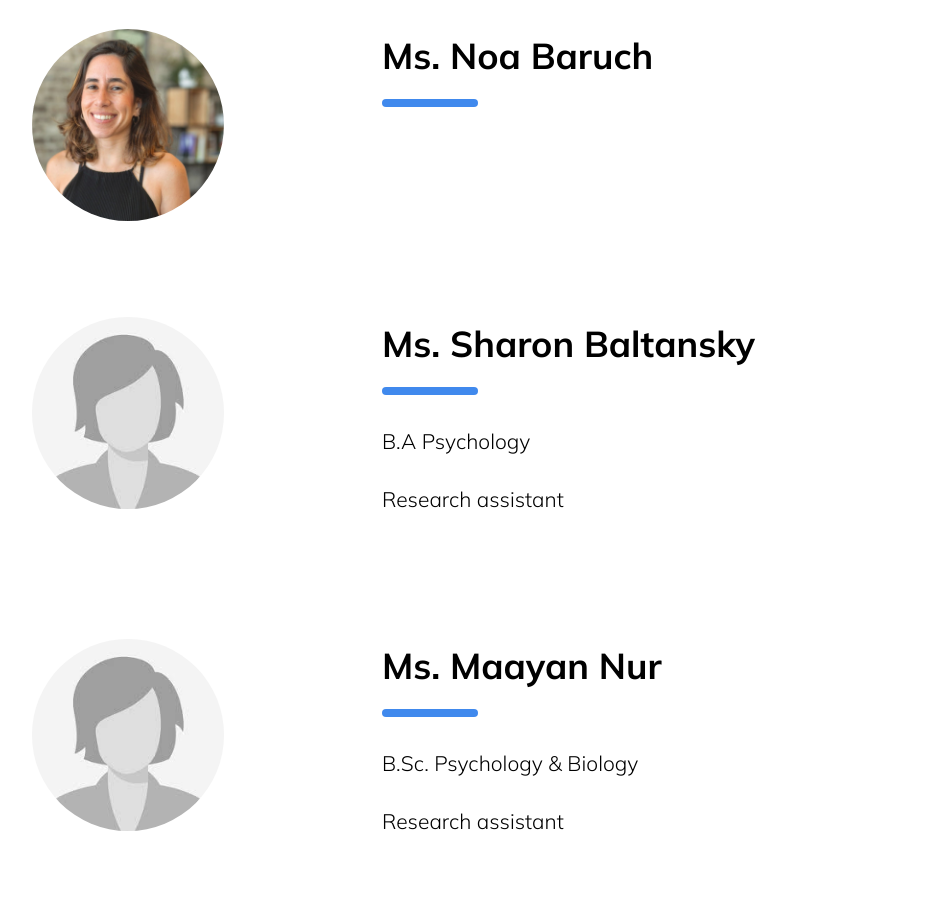
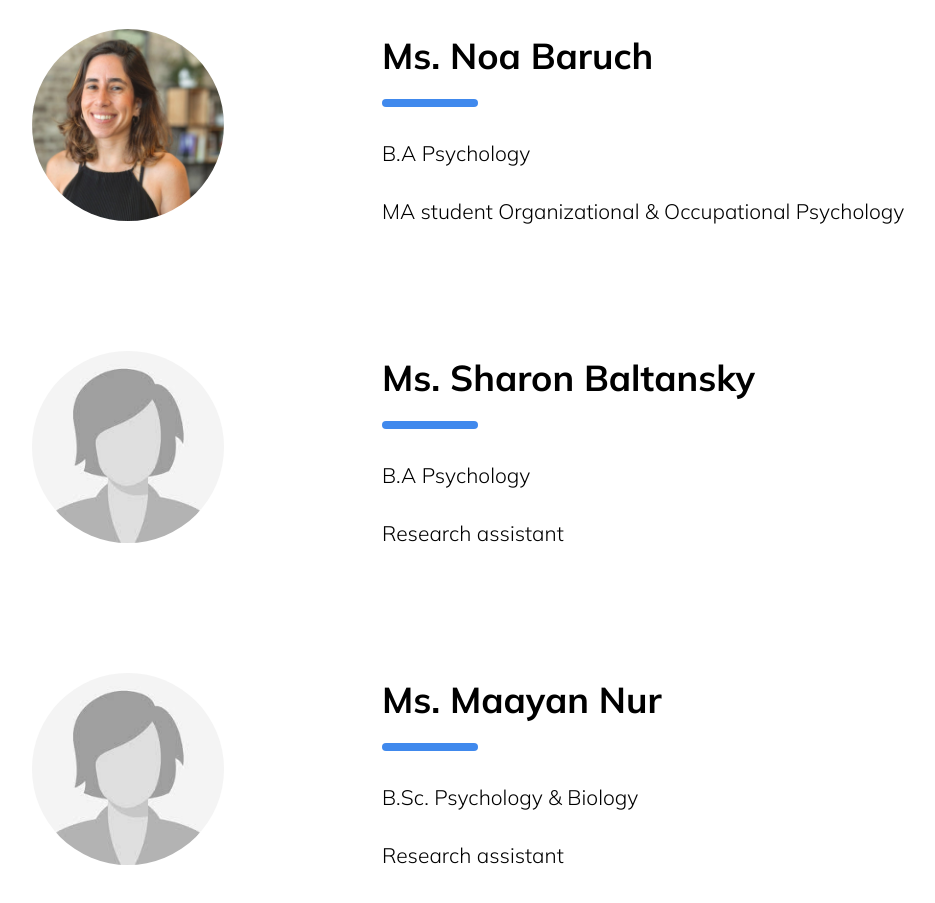
Before and after one commit to Yonatan19981/innomind_website, a React (Create React App) app: page /about_us in a window 1280 px wide. Shown: the part 1840-2743 px from the top of the page, without its empty margins (8-943 px from the left). Built offline with nearby package versions, Linux system fonts and the light colour scheme; a web font is replaced by a local one.

Commit message:
updated contact us

```diff
--- a/src/pages/AboutUs/AboutUs.jsx
+++ b/src/pages/AboutUs/AboutUs.jsx
@@ -94,7 +94,11 @@ export default function AboutUs() {
 
                             <div className={style.card_name}>Ms. Noa Baruch</div>
                             <div className={'w-24 h-2 rounded-full bg-[#4089ED] my-4'}></div>
-                            <p className={`${style.card_description} mt-4`}></p>
+                            <p className={`${style.card_description} mt-4`}>
+
+                            B.A Psychology<br/><br/>
+                            MA student Organizational & Occupational Psychology<br/><br/>
+                            </p>
 
                             {/*<span className={style.card_link}>Raz.Gross@sheba.health.gov.il</span>*/}
 
```
